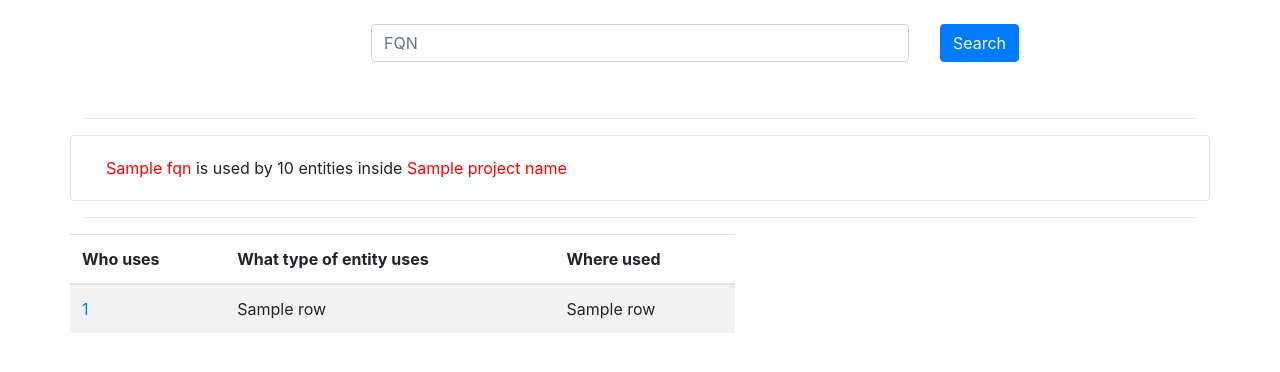
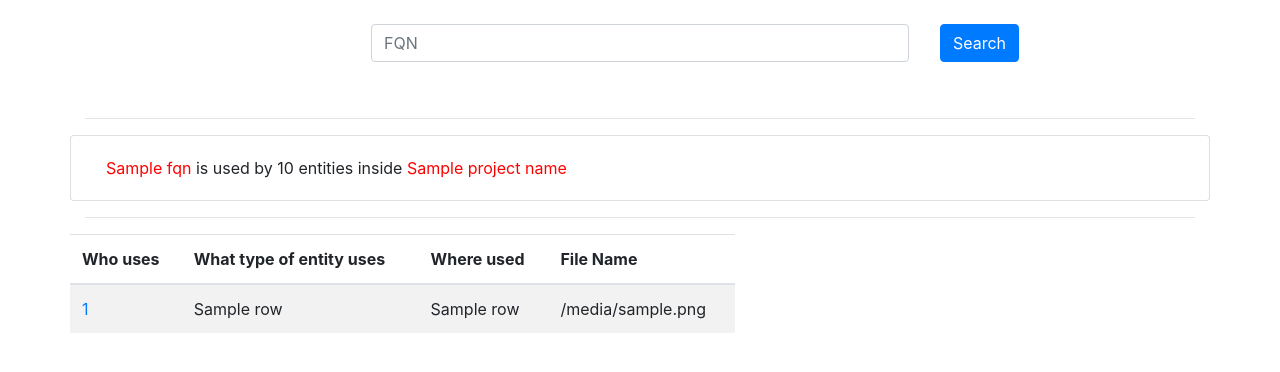
Before and after one commit to marufzaber/Triac, a Flask app: template templates/detail.html in a window 1280 px wide. Shown: the top 372 px of the page. Run offline with Flask 2, Linux system fonts and the light colour scheme; the template is opened without the code that fills it: most values are stand-ins (such as "Sample title", 1, 10 or a date in 2020); parts of the project's set-up code (start-up, migrations or seed data) failed here and were passed over; some libraries are stand-ins or nearby versions.

Commit message:
file name added

```diff
--- a/app.py
+++ b/app.py
@@ -6,6 +6,9 @@ mysql = MySQL()
 
 app = Flask(__name__)
 
+file = {}
+
+
 def init_db(user, password, database, host):
 	app.config['MYSQL_DATABASE_USER'] = user
 	app.config['MYSQL_DATABASE_PASSWORD'] = password
@@ -13,7 +16,12 @@ def init_db(user, password, database, host):
 	app.config['MYSQL_DATABASE_HOST'] = host
 	mysql.init_app(app)
 
-
+def init_index():
+	cursor = mysql.connect().cursor()
+	cursor.execute("select file_id, name from files")
+	results = cursor.fetchall()
+	for row in results:
+		file[row[0]] = row[1]
 
 
 @app.route('/')
@@ -54,7 +62,7 @@ def search():
 @app.route('/detail/<project_id>/<fqn>')
 def detail(project_id, fqn):
 	cursor = mysql.connect().cursor()
-	cursor.execute("SELECT fqn, entity_type, offset FROM entities WHERE entity_id IN (SELECT lhs_eid FROM relations WHERE rhs_eid IN (SELECT entity_id FROM entities WHERE project_id = "+project_id+" AND fqn = '"+fqn+"') AND project_id = "+project_id+")")
+	cursor.execute("SELECT fqn, entity_type, offset, file_id FROM entities WHERE entity_id IN (SELECT lhs_eid FROM relations WHERE rhs_eid IN (SELECT entity_id FROM entities WHERE project_id = "+project_id+" AND fqn = '"+fqn+"') AND project_id = "+project_id+")")
 	results = cursor.fetchall()
 	cursor.execute("SELECT count(*) from relations where rhs_eid IN (SELECT entity_id FROM entities WHERE project_id = "+project_id+" AND fqn = '"+fqn+"') AND project_id = "+project_id)
 	usage = cursor.fetchall()
@@ -71,10 +79,11 @@ def detail(project_id, fqn):
 		project_name = row[0]
 
 
-	return  render_template('detail.html', result = results, fqn = fqn, project_id = project_id, use = use, project_name = project_name)
+	return  render_template('detail.html', result = results, fqn = fqn, project_id = project_id, use = use, project_name = project_name, file=file)
 
 
 
 if __name__ == '__main__':
-	init_db('root', 'maruf123', 'sourcerer', 'localhost')
+	init_db('root', 'maruf123', 'nnsourcerer', 'localhost')
+	init_index()
 	app.run(debug = True)
--- a/templates/detail.html
+++ b/templates/detail.html
@@ -43,6 +43,7 @@
           <th>Who uses</th>
         <th>What type of entity uses</th>
         <th>Where used</th>
+        <th>File Name</th>
               </tr>
             </thead>
             <tbody>
@@ -52,7 +53,7 @@
                     <td><a class="detail" href="{{ url_for('detail', project_id = project_id, fqn = row[0])}}">{{ row[0] }}</a></td>
                     <td>{{ row[1] }}</td>
                     <td>{{row[2]}}</td>
-
+                    <td>{{file[row[3]]}}</td>
                 </tr>
               {% endfor %}
             </tbody>
```
